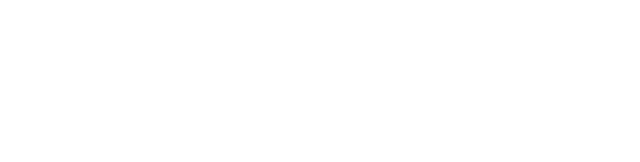
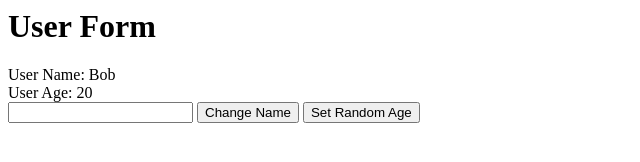
Before and after one commit to Torsitano/ts-class, a website with bundled scripts: page web-framework/index.html in a window 1280 px wide. Shown: the whole page, without its empty margins (0-640 px from the left). Built offline with nearby package versions, Linux system fonts and the light colour scheme; data requests are answered from the project's data file.

Commit message:
Added events

```diff
--- a/web-framework/index.html
+++ b/web-framework/index.html
@@ -1,6 +1,6 @@
 <html>
     <body>
-        <div id="map" style="height: 100%;"></div>
+        <div id="root"></div>
         <script src="./src/index.ts" type="module"></script>
     </body>
 </html>
--- a/web-framework/src/index.ts
+++ b/web-framework/src/index.ts
@@ -1,10 +1,15 @@
 import { User } from './models/User'
-
-const collection = User.buildUserCollection()
+import { UserForm } from './views/UserForm'
 
 
-collection.on( 'change', () => {
-    console.log( collection )
-} )
+const rootElement = document.getElementById( 'root' )
 
-collection.fetch()
+if ( !rootElement ) {
+    throw new Error( 'Root element missing' )
+}
+
+const user = User.buildUser( { name: 'Bob', age: 20 } )
+
+const userForm = new UserForm( rootElement, user )
+
+userForm.render()
--- a/web-framework/src/models/User.ts
+++ b/web-framework/src/models/User.ts
@@ -29,4 +29,9 @@ export class User extends Model<UserProps> {
             ( json: UserProps ) => User.buildUser( json )
         )
     }
+
+    setRandomAge(): void {
+        const age = Math.round( Math.random() * 100 )
+        this.set( { age: age } )
+    }
 }
--- /dev/null
+++ b/web-framework/src/views/UserForm.ts
@@ -0,0 +1,75 @@
+import { User } from '../models/User'
+
+export class UserForm {
+    constructor ( public parent: Element, public model: User ) {
+        this.bindModel()
+    }
+
+    bindModel(): void {
+        this.model.on( 'change', () => {
+            this.render()
+        } )
+    }
+
+
+    eventsMap(): { [ key: string ]: () => void } {
+        return {
+            'click:.set-age': this.onSetAgeClick,
+            'click:.set-name': this.onSetNameClick
+        }
+    }
+
+    onSetNameClick = (): void => {
+        const input = this.parent.querySelector( 'input' )
+
+        if ( !input ) {
+            throw new Error( 'Input missing' )
+        }
+
+        const name = input.value
+
+        this.model.set( { name: name } )
+    }
+
+    onSetAgeClick = (): void => {
+        this.model.setRandomAge()
+    }
+
+    template(): string {
+        return `
+        <div>
+            <h1>User Form</h1>
+            <div>User Name: ${this.model.get( 'name' )}</div>
+            <div>User Age: ${this.model.get( 'age' )}</div>
+            <input />
+            <button class="set-name">Change Name</button>
+            <button class="set-age">Set Random Age</button>
+        </div>
+        `
+    }
+
+
+    bindEvents( fragment: DocumentFragment ): void {
+        const eventsMap = this.eventsMap()
+
+        for ( let eventKey in eventsMap ) {
+            const [ eventName, selector ] = eventKey.split( ':' )
+
+            fragment.querySelectorAll( selector ).forEach( element => {
+                element.addEventListener( eventName, eventsMap[ eventKey ] )
+            } )
+        }
+    }
+
+    render(): void {
+
+        this.parent.innerHTML = ''
+
+        const templateElement = document.createElement( 'template' )
+        templateElement.innerHTML = this.template()
+
+        this.bindEvents( templateElement.content )
+
+        this.parent.append( templateElement.content )
+    }
+}
```
